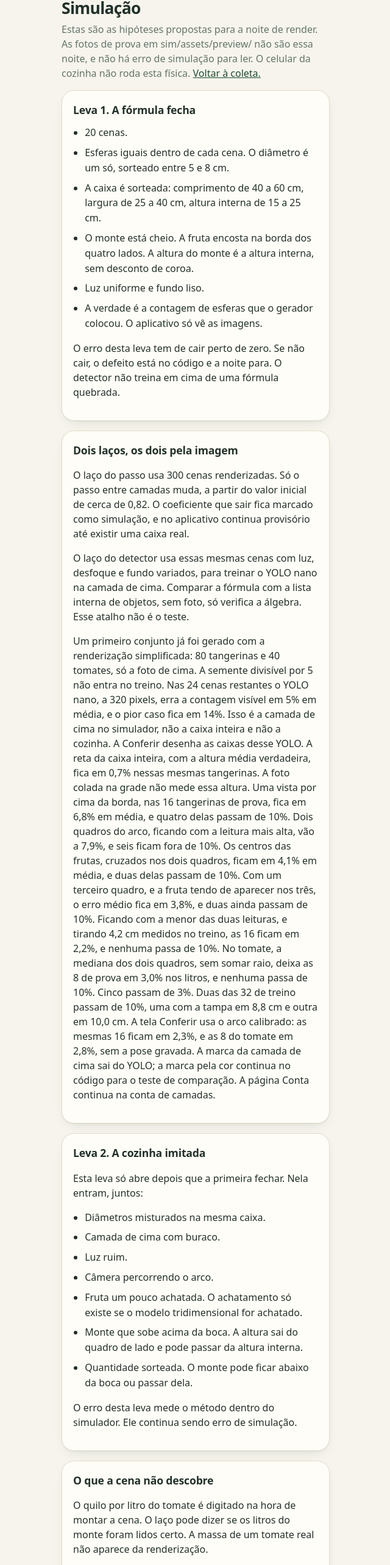
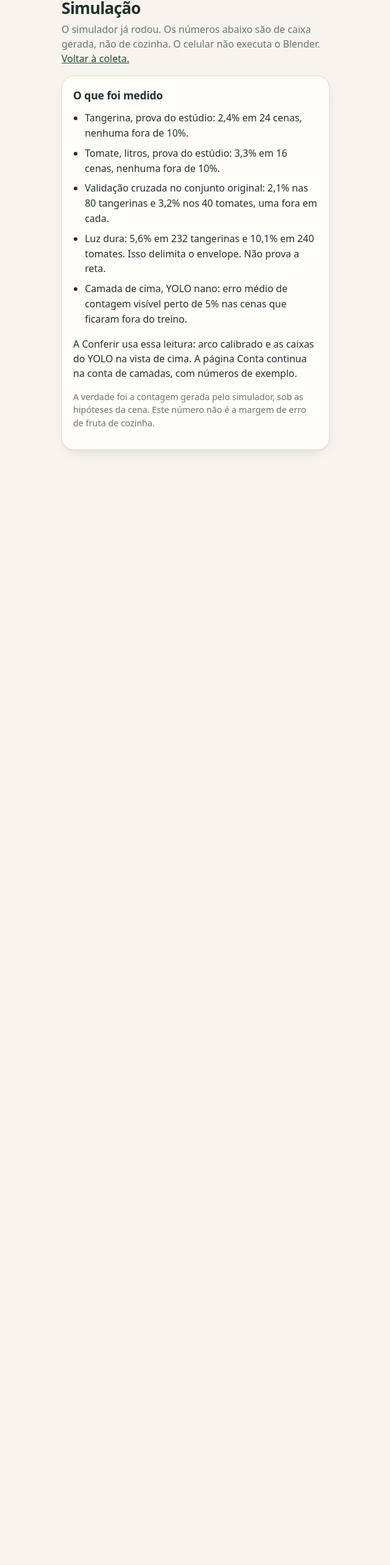
Before and after one commit to LIAO-Liga-Academica-de-IA-e-Otimizacao/olho-na-caixa, a Next.js app in the folder app/: page /simulacao in a window 1280 px wide. Shown: the part 125-2691 px from the top of the page at 61% size, without its empty margins (319-959 px from the left). After the commit the page ends 911 px from the top, so only its background shows below. Built offline with nearby package versions, Linux system fonts and the light colour scheme.

Commit message:
docs: record the phone handoff and drop superseded plans
The book still described video scanning, a crown discount, construction
checkpoints, and a render night that never ran. Colleagues now get the
protocol the app runs, plus what is left before submission.

```diff
--- a/app/app/coleta/page.tsx
+++ b/app/app/coleta/page.tsx
@@ -66,7 +66,7 @@ export default function CollectionPage() {
           <li>Modelo da caixa, com o nome e o vão interno em centímetros.</li>
           <li>Variedade, se já tiver nome. Sem nome, o campo fica em branco.</li>
           <li>Altura do monte medida com régua, em centímetros.</li>
-          <li>Vídeo do arco. O arquivo permanece neste aparelho.</li>
+          <li>Fotos do arco (vista de cima, A, B e, na tangerina, C). Os arquivos permanecem neste aparelho.</li>
           <li>
             Tangerina: duas contagens independentes. Se a diferença passar de 2% da média das duas, uma terceira pessoa
             conta.
@@ -74,8 +74,8 @@ export default function CollectionPage() {
           <li>Tomate: o peso da balança, em quilos. Esse peso é a verdade, e substitui a estimativa da foto.</li>
         </ul>
         <p className="note">
-          Caixas guardadas neste aparelho: {storedCount}. A coleta espera uma caixa real. As hipóteses da simulação, ainda
-          sem render, estão em <Link href="/simulacao/">Simulação</Link>.
+          Caixas guardadas neste aparelho: {storedCount}. A coleta espera uma caixa real. O que o simulador já mediu está
+          em <Link href="/simulacao/">Simulação</Link>.
         </p>
       </section>
 
--- a/app/app/simulacao/page.tsx
+++ b/app/app/simulacao/page.tsx
@@ -6,85 +6,22 @@ export default function SimulationPage() {
     <>
       <h1>Simulação</h1>
       <p className="lede">
-        Estas são as hipóteses propostas para a noite de render. As fotos de prova em sim/assets/preview/ não são essa
-        noite, e não há erro de simulação para ler. O celular da cozinha não roda esta física.{" "}
+        O simulador já rodou. Os números abaixo são de caixa gerada, não de cozinha. O celular não executa o Blender.{" "}
         <Link href="/coleta/">Voltar à coleta.</Link>
       </p>
 
       <section className="card">
-        <h2>Leva 1. A fórmula fecha</h2>
+        <h2>O que foi medido</h2>
         <ul className="field-list">
-          <li>20 cenas.</li>
-          <li>Esferas iguais dentro de cada cena. O diâmetro é um só, sorteado entre 5 e 8 cm.</li>
-          <li>A caixa é sorteada: comprimento de 40 a 60 cm, largura de 25 a 40 cm, altura interna de 15 a 25 cm.</li>
-          <li>O monte está cheio. A fruta encosta na borda dos quatro lados. A altura do monte é a altura interna, sem desconto de coroa.</li>
-          <li>Luz uniforme e fundo liso.</li>
-          <li>A verdade é a contagem de esferas que o gerador colocou. O aplicativo só vê as imagens.</li>
+          <li>Tangerina, prova do estúdio: 2,4% em 24 cenas, nenhuma fora de 10%.</li>
+          <li>Tomate, litros, prova do estúdio: 3,3% em 16 cenas, nenhuma fora de 10%.</li>
+          <li>Validação cruzada no conjunto original: 2,1% nas 80 tangerinas e 3,2% nos 40 tomates, uma fora em cada.</li>
+          <li>Luz dura: 5,6% em 232 tangerinas e 10,1% em 240 tomates. Isso delimita o envelope. Não prova a reta.</li>
+          <li>Camada de cima, YOLO nano: erro médio de contagem visível perto de 5% nas cenas que ficaram fora do treino.</li>
         </ul>
         <p>
-          O erro desta leva tem de cair perto de zero. Se não cair, o defeito está no código e a noite para. O detector
-          não treina em cima de uma fórmula quebrada.
-        </p>
-      </section>
-
-      <section className="card">
-        <h2>Dois laços, os dois pela imagem</h2>
-        <p>
-          O laço do passo usa 300 cenas renderizadas. Só o passo entre camadas muda, a partir do valor inicial de cerca
-          de 0,82. O coeficiente que sair fica marcado como simulação, e no aplicativo continua provisório até existir
-          uma caixa real.
-        </p>
-        <p>
-          O laço do detector usa essas mesmas cenas com luz, desfoque e fundo variados, para treinar o YOLO nano na
-          camada de cima. Comparar a fórmula com a lista interna de objetos, sem foto, só verifica a álgebra. Esse
-          atalho não é o teste.
-        </p>
-        <p>
-          Um primeiro conjunto já foi gerado com a renderização simplificada: 80 tangerinas e 40 tomates, só a foto de
-          cima. A semente divisível por 5 não entra no treino. Nas 24 cenas restantes o YOLO nano, a 320 pixels, erra a
-          contagem visível em 5% em média, e o pior caso fica em 14%. Isso é a camada de cima no simulador, não a caixa
-          inteira e não a cozinha. A Conferir desenha as caixas desse YOLO. A reta da caixa inteira, com a
-          altura média verdadeira, fica em 0,7% nessas mesmas tangerinas. A foto colada na grade não mede essa altura.
-          Uma vista por cima da borda, nas 16 tangerinas de prova, fica em 6,8% em média, e quatro delas passam de 10%.
-          Dois quadros do arco, ficando com a leitura mais alta, vão a 7,9%, e seis ficam fora de 10%. Os centros das
-          frutas, cruzados nos dois quadros, ficam em 4,1% em média, e duas delas passam de 10%. Com um terceiro quadro,
-          e a fruta tendo de aparecer nos três, o erro médio fica em 3,8%, e duas ainda passam de 10%. Ficando com a
-          menor das duas leituras, e tirando 4,2 cm medidos no treino, as 16 ficam em 2,2%, e nenhuma passa de 10%. No
-          tomate, a mediana dos dois quadros, sem somar raio, deixa as 8 de prova em 3,0% nos litros, e nenhuma passa de
-          10%. Cinco passam de 3%. Duas das 32 de treino passam de 10%, uma com a tampa em 8,8 cm e outra em 10,0 cm.
-          A tela Conferir usa o arco calibrado: as mesmas 16 ficam em 2,3%, e as 8 do tomate em 2,8%, sem a pose
-          gravada. A marca da camada de cima sai do YOLO; a marca pela cor continua no código para o teste de comparação. A página Conta continua na conta de camadas.
-        </p>
-      </section>
-
-      <section className="card">
-        <h2>Leva 2. A cozinha imitada</h2>
-        <p>Esta leva só abre depois que a primeira fechar. Nela entram, juntos:</p>
-        <ul className="field-list">
-          <li>Diâmetros misturados na mesma caixa.</li>
-          <li>Camada de cima com buraco.</li>
-          <li>Luz ruim.</li>
-          <li>Câmera percorrendo o arco.</li>
-          <li>Fruta um pouco achatada. O achatamento só existe se o modelo tridimensional for achatado.</li>
-          <li>Monte que sobe acima da boca. A altura sai do quadro de lado e pode passar da altura interna.</li>
-          <li>Quantidade sorteada. O monte pode ficar abaixo da boca ou passar dela.</li>
-        </ul>
-        <p>O erro desta leva mede o método dentro do simulador. Ele continua sendo erro de simulação.</p>
-      </section>
-
-      <section className="card">
-        <h2>O que a cena não descobre</h2>
-        <p>
-          O quilo por litro do tomate é digitado na hora de montar a cena. O laço pode dizer se os litros do monte foram
-          lidos certo. A massa de um tomate real não aparece da renderização.
-        </p>
-        <p>
-          O gerador das fotos de prova assenta esferas e repete uma malha só, com o buraco do talo em direção
-          aleatória. A noite proposta continua no Isaac Sim. As fotos antigas, de corpo rígido, ficam em
-          sim/assets/preview/rigid-body/.
-        </p>
-        <p className="flag">
-          A noite não foi autorizada. As fotos de prova não entram no relatório.
+          A Conferir usa essa leitura: arco calibrado e as caixas do YOLO na vista de cima. A página Conta continua na
+          conta de camadas, com números de exemplo.
         </p>
         <p className="note">{SIMULATION_STATEMENT}</p>
       </section>
```
Also changed, not shown: 14 other files (tests, documents, lock files or other folders).
